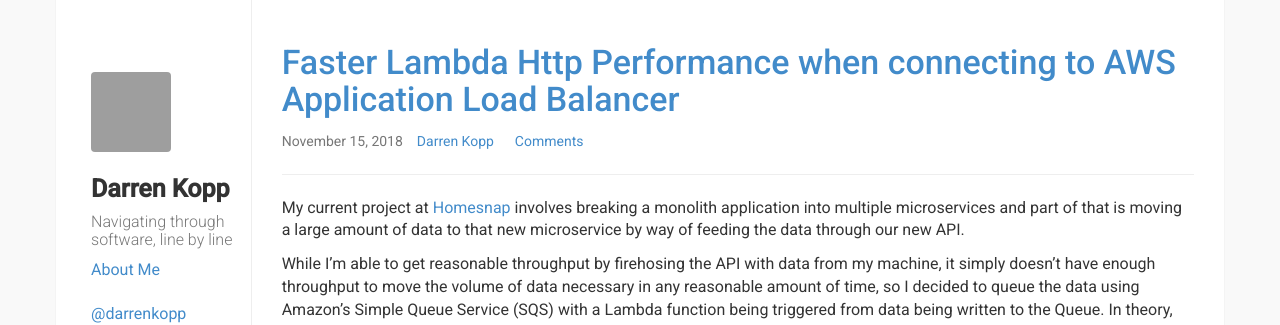
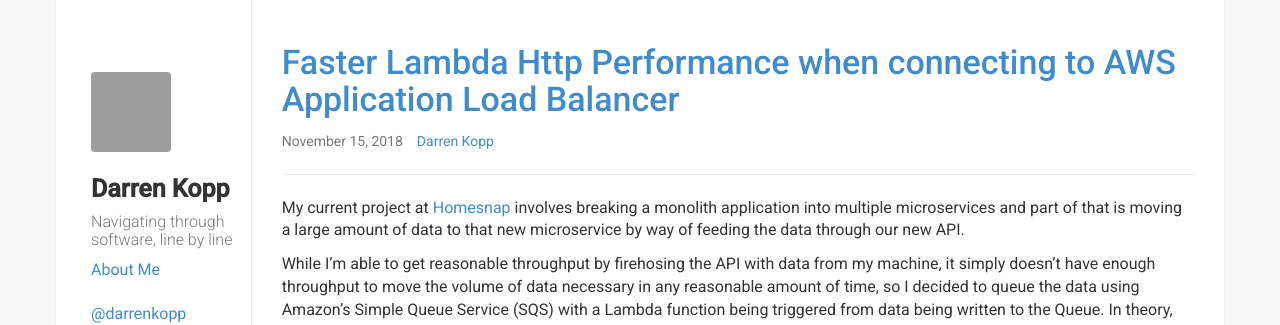
Before and after one commit to darrenkopp/darrenkopp.github.com, a Jekyll site: the page built from index.html, in a window 1280 px wide and 1400 px high, cut to the strip 0-325 px from the top of the window. Built offline with Jekyll 4.4.1, drawn with Linux system fonts in a browser that asks for light colours; the list of posts is cut into pages by our own code; comment, search, counter and statistics services are not loaded; some of the changed text lies outside the part shown; grey boxes are pictures that could not be loaded.

Commit message:
drop disqus from post list

```diff
--- a/index.html
+++ b/index.html
@@ -11,7 +12,9 @@ paginate: 5
             <ul class="list-inline">
                 <li><time datetime="{{ post.date }}" class="when text-muted">{{ post.date | date: "%B %d, %Y" }}</time></li>
                 <li><a href="/about">{{ site.author }}</a></li>
+                {% if page.use_disqus == true %}
                 <li><span><a href="{{ post.url | remove: '.html' }}#disqus_thread">&nbsp;&nbsp;Comments</a></span></li>
+                {% endif %}
             </ul>
         </header>
         <section>
@@ -36,4 +39,6 @@ paginate: 5
     </div>
 </footer>
 
+{% if page.use_disqus == true %}
 <script id="dsq-count-scr" src="//darrenkoppblog.disqus.com/count.js" async></script>
+{% endif %}
```
Also changed, not shown: other parts of index.html (+1 -0 lines).
